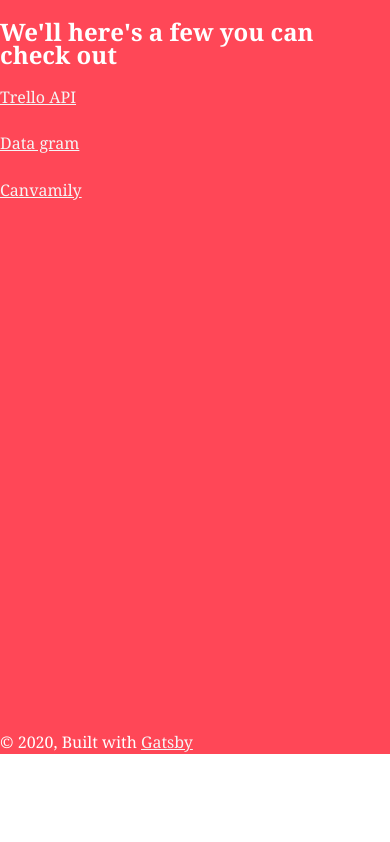
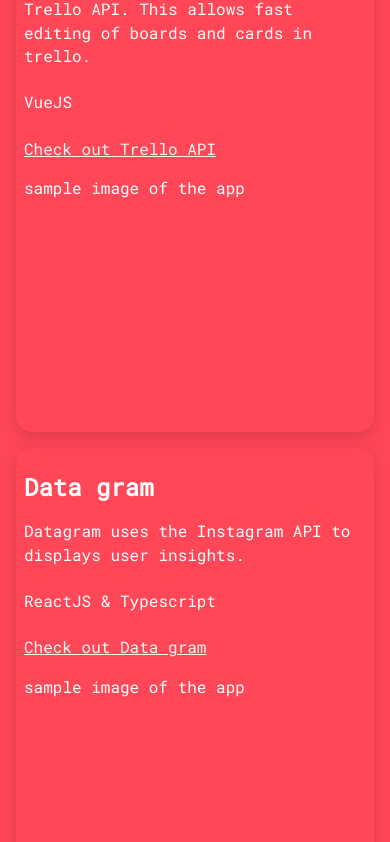
Before and after one commit to nivaaz/zaavin, a Gatsby site: page /projects in a window 390 px wide. Shown: the part 149-991 px from the top of the page. Before the commit the page ends 903 px from the top, so only its background shows below. Built offline with nearby package versions, Linux system fonts and the light colour scheme; Gatsby itself is replaced by a stand-in of ours.

Commit message:
Added projects page w/ mobile friendly css

```diff
--- a/src/components/AllApps/AllApps.js
+++ /dev/null
@@ -1,18 +0,0 @@
-import apps from "../../content/apps.json"
-import React from "react"
-// import styles from './SocialLinks.css';
-
-const AllApps = () => {
-  return (
-    <div className="apps">
-      {apps.map((val, index) => (
-        <a href={val.link} key={index}>
-          {" "}
-          <p>{val.name}</p>{" "}
-        </a>
-      ))}
-    </div>
-  )
-}
-
-export default AllApps
--- a/src/components/AllApps/allApps.css
+++ /dev/null
@@ -1,14 +0,0 @@
-@import url('https://fonts.googleapis.com/css?family=Roboto|Roboto+Mono&display=swap');
-
-.appCard{
-    padding: 1em;
-    border: 2px solid #ff4757;
-    color: #ff4757;
-}
-.apps{
-    padding: 1em;
-    text-align: center;
-}
-*{
-    font-family: 'Roboto Mono', monospace;
-}
--- a/src/components/Welcome/welcome.css
+++ b/src/components/Welcome/welcome.css
@@ -25,4 +25,5 @@ h3.you{
 
 .welcome{
     padding: 2em;
+    max-width: 750px;
 }
--- /dev/null
+++ b/src/components/all_apps/AllApps.js
@@ -0,0 +1,35 @@
+import apps from "../../content/apps.json"
+import React from "react"
+import styles from './allApps.module.css';
+import { Link } from "gatsby"
+
+const AllApps = () => {
+  const renderApps = ()=> {
+    return (apps.map((key)=>{
+      console.log("APP KEY", key.id)
+      return (
+      <div className={styles.container}>
+      <div className={styles.info}>
+        <h2> {key.name} </h2>
+        <p> {key.info} </p>
+        <p> {key.tech} </p>
+        <Link to={key.link}> Check out {key.name}</Link>
+        <Link to={key.howToLink} > </Link>
+         </div>
+
+         <div className={styles.demo}>
+          <p> sample image of the app</p>
+         </div>
+         </div>
+         )
+    }))
+  }
+  return (<div>
+     {renderApps()}
+
+
+    </div>)
+}
+
+
+export default AllApps
--- /dev/null
+++ b/src/components/all_apps/allApps.module.css
@@ -0,0 +1,30 @@
+@import url('https://fonts.googleapis.com/css?family=Roboto|Roboto+Mono&display=swap');
+
+.appCard{
+    padding: 1em;
+    border: 2px solid #ff4757;
+    color: #ff4757;
+}
+.apps{
+    padding: 1em;
+    text-align: center;
+}
+*{
+    font-family: 'Roboto Mono', monospace;
+}
+.container{
+    display: grid;
+    grid-gap: 1em;
+    grid-template-columns: 1fr 1fr;
+    margin: 1em;
+    padding: 0.5em;
+    border-radius: 1em;
+    box-shadow:0px 5px 15px 0px#b32f3a73 ;
+}
+
+@media screen and (max-width: 600px) {
+    .container{
+        grid-template-columns: unset;
+        grid-template-rows: 1fr 1fr;
+    }
+  }
--- a/src/pages/index.js
+++ b/src/pages/index.js
@@ -9,8 +9,9 @@ const IndexPage = () => (
   <Layout>
     <SEO title="Home" />
     <Welcome />
-    <Link to="/projects/"> Projects </Link>
+    <Link to="/Projects/"> Projects </Link>
     <Link to="/TrelloAPI/"> Trello Pop </Link>
+    <Link to="/Canvamily/"> Canvamily </Link>
   </Layout>
 )
 
--- a/src/pages/projects.js
+++ b/src/pages/projects.js
@@ -1,19 +1,14 @@
 import React from "react"
-import AllApps from "../components/AllApps/AllApps"
+import Layout from "../components/layout/layout"
+import AllApps from "../components/all_apps/AllApps"
 
-// import { Link } from "gatsby"
-
-import Layout from "../components/layout/layout"
 import SEO from "../components/seo"
 
-const SecondPage = () => (
+const projects = () => (
   <Layout>
-    <SEO title="Page two" />
-    <h1>Oh, you want to know about some of my projects?</h1>
-    <h2> We'll here's a few you can check out</h2>
-
-    <AllApps />
+    <SEO title="TrelloPop" />
+    <AllApps/>
   </Layout>
 )
 
-export default SecondPage
+export default projects
```
Also changed, not shown: src/pages/Canvamily.js (added, +16 -0 lines).
